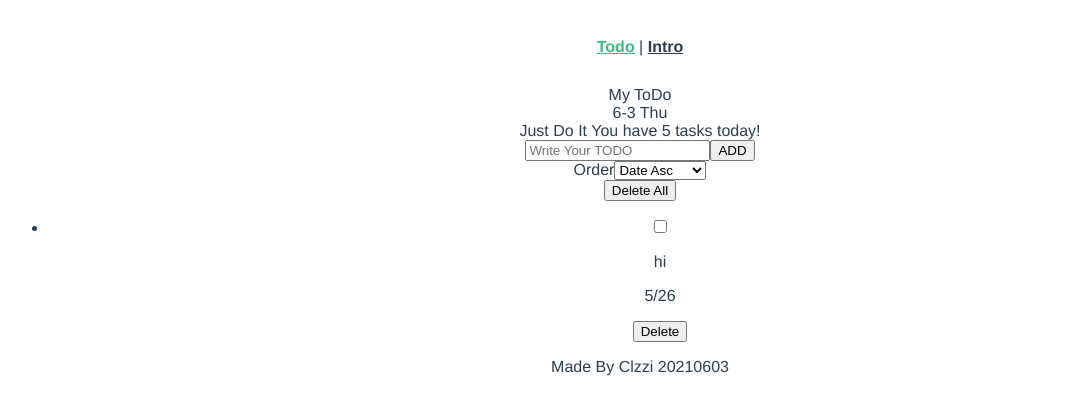
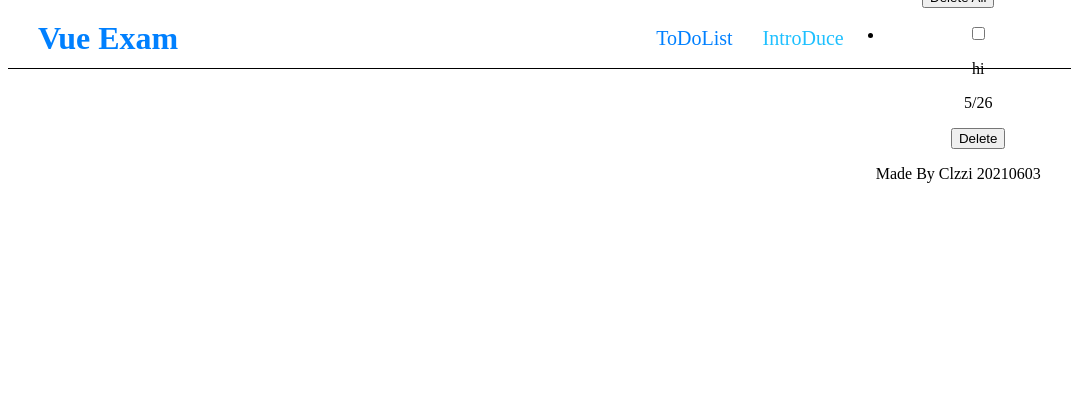
Before and after one commit to Clzzi/Web-Programing-In-School, a Vue app in the folder web-programing--vue-exam/: page / in a window 1280 px wide. Shown: the top 414 px of the page, without its empty margins (0-1071 px from the left). Built offline with nearby package versions, Linux system fonts and the light colour scheme.

Commit message:
Fix: Nav Bar Contents

```diff
--- a/web-programing--vue-exam/src/App.vue
+++ b/web-programing--vue-exam/src/App.vue
@@ -1,31 +1,48 @@
 <template>
-  <div id="app">
-    <div id="nav">
-      <router-link to="/">Todo</router-link> |
-      <router-link to="/intro">Intro</router-link>
+  <div class="nav">
+    <div class="nav-Logo">Vue Exam</div>
+    <div class="nav-Content">
+      <router-link to="/">ToDoList</router-link>
+      <router-link to="/intro">IntroDuce</router-link>
     </div>
-    <router-view/>
+    <router-view />
   </div>
 </template>
 
 <style lang="scss">
-#app {
-  font-family: Avenir, Helvetica, Arial, sans-serif;
-  -webkit-font-smoothing: antialiased;
-  -moz-osx-font-smoothing: grayscale;
+.nav {
+  width: 100vw;
+  height: 60px;
+  display: flex;
   text-align: center;
-  color: #2c3e50;
-}
-
-#nav {
-  padding: 30px;
-
-  a {
+  align-items: center;
+  vertical-align: middle;
+  border-bottom: 1px solid black;
+  &-Logo {
+    display: flex;
+    flex-wrap: 1;
+    font-size: 2rem;
     font-weight: bold;
-    color: #2c3e50;
-
-    &.router-link-exact-active {
-      color: #42b983;
+    color: #0080ff;
+    margin-right: 30px;
+    height: 100%;
+    line-height: 60px;
+    margin-left: 30px;
+  }
+  &-Content {
+    height: 100%;
+    line-height: 60px;
+    margin-left: 35%;
+    :nth-child(1) {
+      padding-right: 30px;
+    }
+    & > a {
+      font-size: 1.25rem;
+      text-decoration: none;
+      color: #1ec0ff;
+      &.router-link-exact-active {
+        color: #0080ff;
+      }
     }
   }
 }
```
